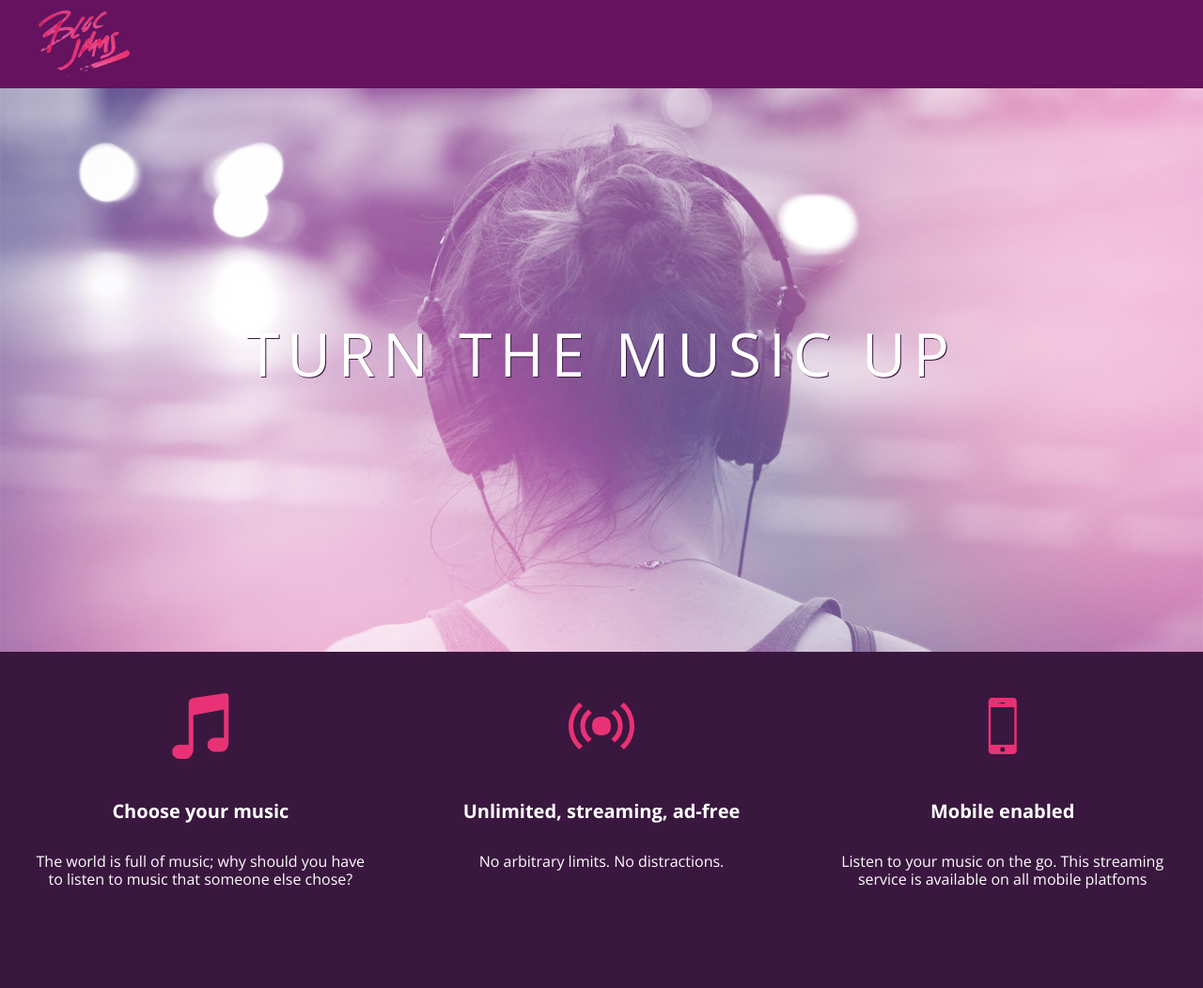
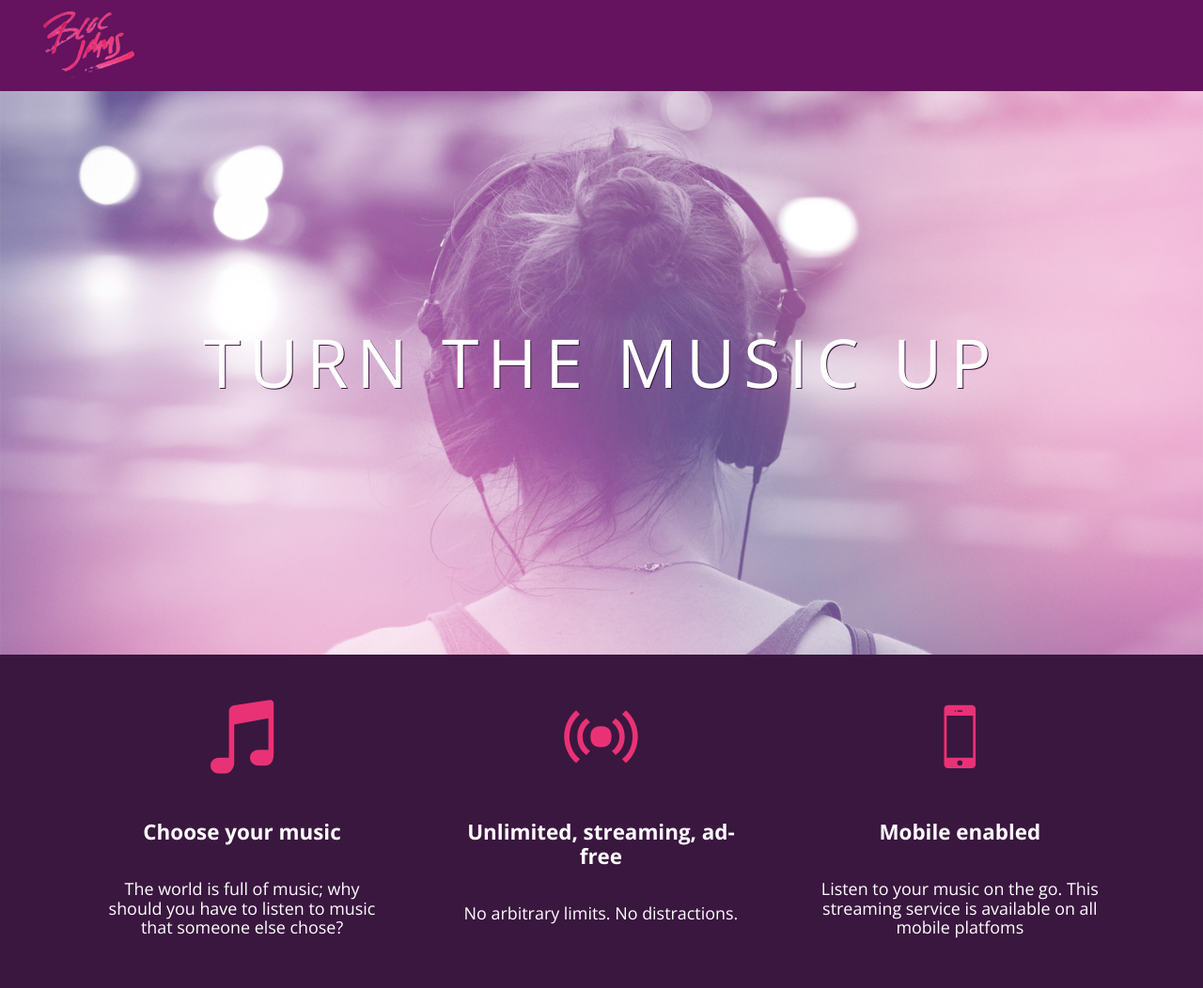
Before and after one commit to compostbrain/bloc-jams, a plain HTML site: page index.html in a window 1280 px wide. Shown: the whole page at 94% size. Before the commit the page ends 993 px from the top, so only its background shows below. Drawn offline with nearby package versions, Linux system fonts and the light colour scheme.

Commit message:
checkpoint-4-html-css-responsiveness: completed

```diff
--- a/index.html
+++ b/index.html
@@ -2,10 +2,12 @@
 <html>
     <head>
        <title>Bloc Jams</title>
+        <meta name="viewport" content="width=device-width, initial-scale=1">
         <link rel="stylesheet" type="text/css" href="http://fonts.googleapis.com/css?family=Open+Sans:400,800,600,700,300">
         <link rel="stylesheet" type="text/css" href="http://code.ionicframework.com/ionicons/2.0.1/css/ionicons.min.css">
         <link rel="stylesheet" type="text/css" href="styles/normalize.css">
         <link rel="stylesheet" type="text/css" href="styles/main.css">
+        <link rel="stylesheet" type="text/css" href="styles/landing.css">
 
     </head>
     <body class="landing">
@@ -15,18 +17,18 @@
         <section class="hero-content"><!-- hero content -->
             <h1 class="hero-title">Turn the music up</h1>
         </section>
-        <section class="selling-points"><!-- selling points -->
-            <div class="point">
+        <section class="selling-points container"><!-- selling points -->
+            <div class="point column third">
                 <span class="ion-music-note"></span>
                 <h5 class="point-title">Choose your music</h5>
                 <p class="point-description">The world is full of music; why should you have to listen to music that someone else chose?</p>
             </div>
-            <div class="point">
+            <div class="point column third">
                 <span class="ion-radio-waves"></span>
                 <h5 class="point-title">Unlimited, streaming, ad-free</h5>
                 <p class="point-description">No arbitrary limits. No distractions.</p>
             </div>
-            <div class="point">
+            <div class="point column third">
                 <span class="ion-iphone"></span>
                 <h5 class="point-title">Mobile enabled</h5>
                 <p class="point-description">Listen to your music on the go. This streaming service is available on all mobile platfoms</p>
--- /dev/null
+++ b/styles/landing.css
@@ -0,0 +1,47 @@
+body.landing {
+    background-color: rgb(58,23,63);
+}
+
+.hero-content {
+     position: relative; /* positioning will be explained in a resource */
+     min-height: 600px;  /* hero content element must be _at least_ 600 pixels */
+     background-image: url(../assets/images/bloc_jams_bg.jpg);
+     background-repeat: no-repeat;
+     background-position: center center;
+     background-size: cover;
+}
+.hero-content .hero-title {
+    position: absolute;
+    top: 40%;
+    -webkit-transform: translateY(-50%);
+    -moz-transform: translateY(-50%);
+    -ms-transform: translateY(-50%);
+    transform: translateY(-50%);
+    width: 100%;
+    text-align: center;
+    font-size: 4rem;
+    font-weight: 300;
+    text-transform: uppercase;
+    letter-spacing: 0.5rem;
+    text-shadow: 1px 1px 0px rgb(58,23,63);
+}
+.selling-points {
+    position: relative;
+}
+
+.point {
+    position: relative;
+    padding: 2rem;
+    text-align: center
+}
+
+.point .point-title {
+    font-size: 1.25rem;
+}
+
+.ion-music-note,
+.ion-radio-waves,
+.ion-iphone {
+    color: rgb(233,50,117);
+    font-size: 5rem;
+}
--- a/styles/main.css
+++ b/styles/main.css
@@ -1,3 +1,8 @@
+*,*::before, *::after {
+    -moz-box-sizing: border-box;
+    -webkit-box-sizing: border-box;
+    box-sizing: border-box;
+}
 html {
     height: 100%; /* makes sure our HTML takes up 100% of the browser window*/
     font-size: 100%;
@@ -9,9 +14,7 @@ body {
     min-height: 100%;
 }
 
-body.landing {
-    background-color: rgb(58,23,63);
-}
+
 .navbar {
     padding: 0.5rem;
     background-color: rgb(101,18,95);
@@ -22,53 +25,35 @@ body.landing {
     left: 2rem;
 }
 
-.hero-content {
-     position: relative; /* positioning will be explained in a resource */
-     min-height: 600px;  /* hero content element must be _at least_ 600 pixels */
-     background-image: url(../assets/images/bloc_jams_bg.jpg);
-     background-repeat: no-repeat;
-     background-position: center center;
-     background-size: cover;
-}
-.hero-content .hero-title {
-    position: absolute;
-    top: 40%;
-    -webkit-transform: translateY(-50%);
-    -moz-transform: translateY(-50%);
-    -ms-transform: translateY(-50%);
-    transform: translateY(-50%);
-    width: 100%;
-    text-align: center;
-    font-size: 4rem;
-    font-weight: 300;
-    text-transform: uppercase;
-    letter-spacing: 0.5rem;
-    text-shadow: 1px 1px 0px rgb(58,23,63);
-}
-.selling-points {
-    position: relative;
-    display: table;
-    width: 100%;
-    -webkit-box-sizing: border-box;
-    -moz-box-sizing: border-box;
-    box-sizing: border-box;
+.container {
+    margin: 0 auto;
+    max-width: 64rem;
 }
 
-.point {
-    display: table-cell;
-    position: relative;
-    width: 33.3%;
-    padding: 2rem;
-    text-align: center
+/* Medium and small screens (640px) */
+@media (min-width: 640px) {
+    html { font-size: 112%; }
+
+    .column {
+        float: left;
+        padding-left: 1rem;
+        padding-right: 1rem;
+    }
+
+    .column.full { width: 100%;}
+    .column.two-thirds {width: 66.7%;}
+    .column.half { width: 50%;}
+    .column.third { width: 33.3%}
+    .column.fourth { width: 25%;}
+    .column.flow-opposite { float: right;}
 }
 
-.point .point-title {
-    font-size: 1.25rem;
+/* Large screens (1024px */)
+@media (min-width: 1024px) {
+    html { font-size: 120%;}
 }
 
-.ion-music-note,
-.ion-radio-waves,
-.ion-iphone {
-    color: rgb(233,50,117);
-    font-size: 5rem;
+.container {
+    margin: 0 auto;
+    max-width: 64rem;
 }
```
